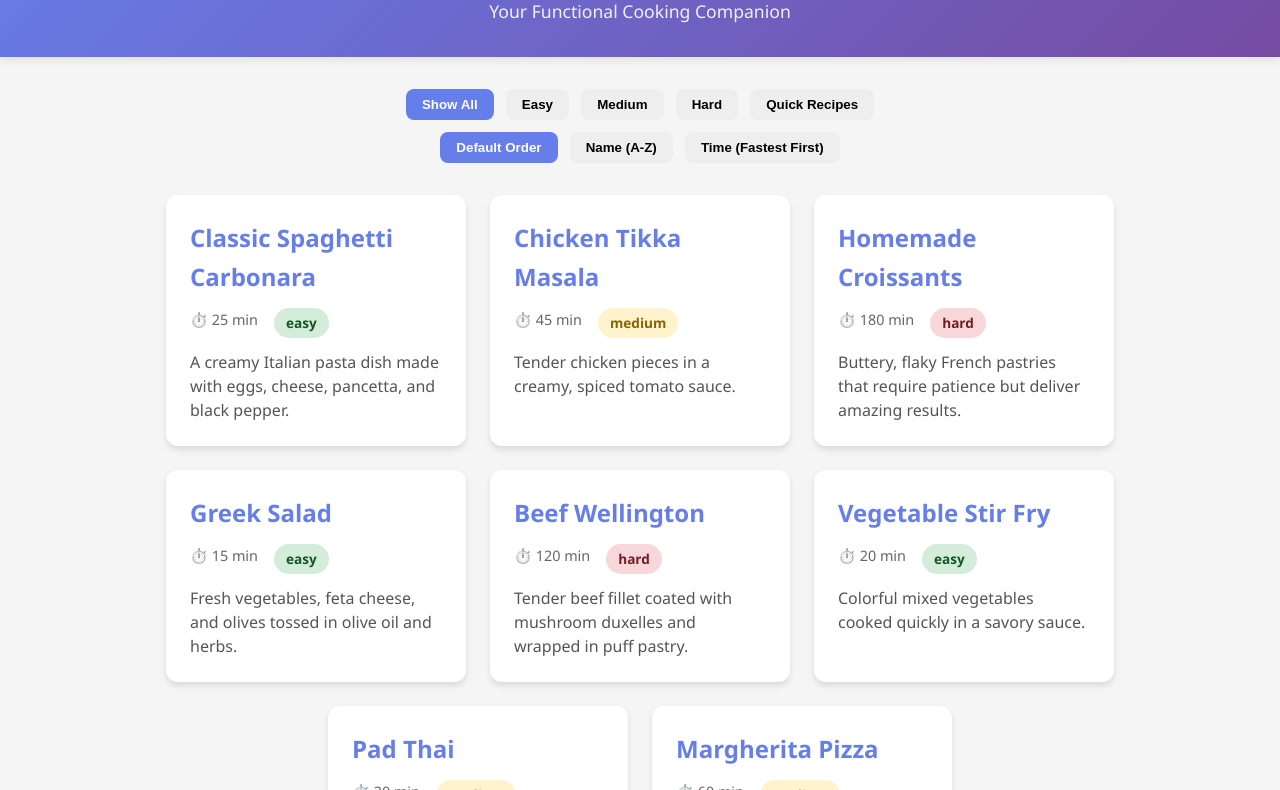
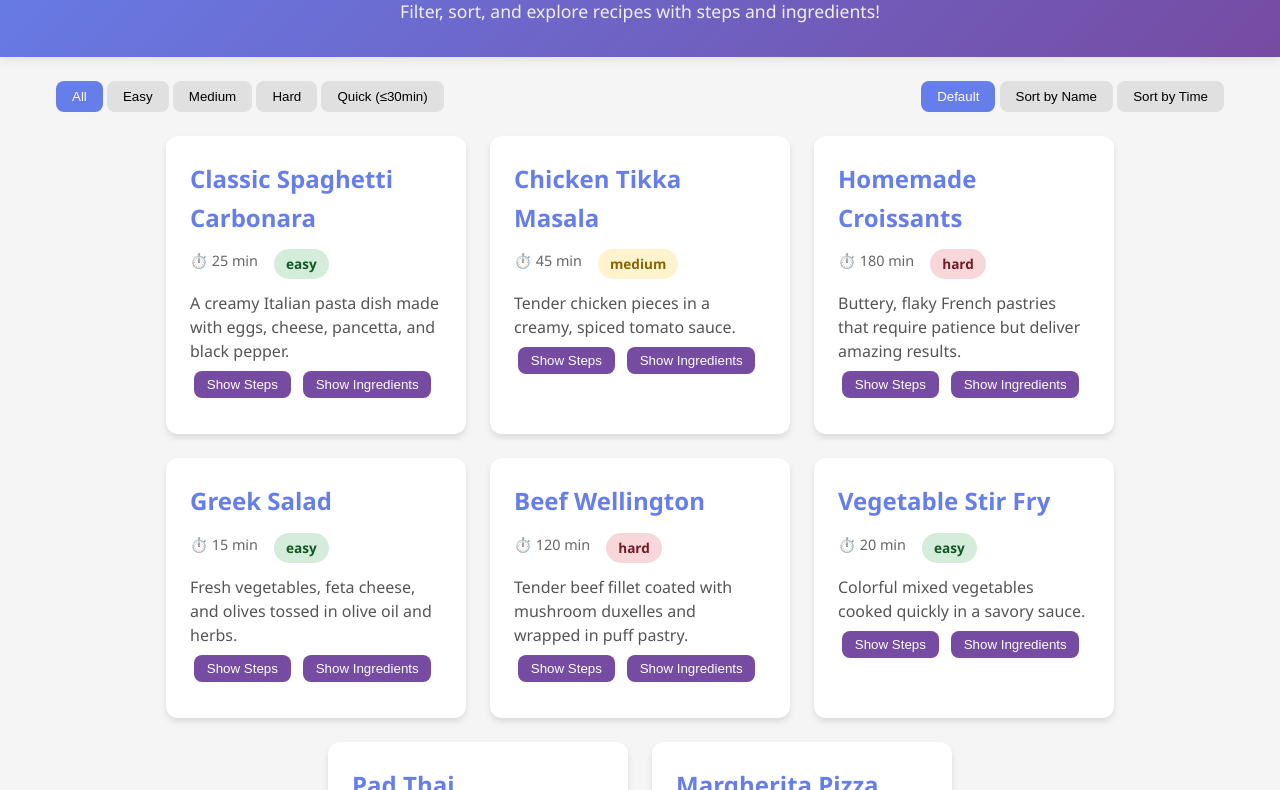
Before and after one commit to harips138-droid/recipejs-functional-cooking, a plain HTML site: page index.html in a window 1280 px wide. Shown: the part 107-897 px from the top of the page. Drawn offline with Linux system fonts and the light colour scheme.

Commit message:
Part 3: Added expandable recipe steps and ingredients with recursion and IIFE structure

```diff
--- a/app.js
+++ b/app.js
@@ -1,128 +1,107 @@
-// // ============================
-// Recipe Data - Foundation for all 4 parts
-// ============================
+const RecipeApp = (() => {
+    console.log("RecipeApp initializing...");
+
+    // ----- Recipe Data -----
     const recipes = [
         {
-        id: 1,
-        title: "Classic Spaghetti Carbonara",
-        time: 25,
-        difficulty: "easy",
+            id: 1, title: "Classic Spaghetti Carbonara", time: 25, difficulty: "easy",
             description: "A creamy Italian pasta dish made with eggs, cheese, pancetta, and black pepper.",
-        category: "pasta"
+            category: "pasta",
+            ingredients: ["Spaghetti", "Eggs", "Pancetta", "Parmesan", "Black Pepper"],
+            steps: ["Boil spaghetti","Cook pancetta","Mix eggs and cheese",{text:"Combine pasta and sauce",substeps:["Drain pasta","Mix with pancetta","Add egg-cheese mixture"]},"Serve hot"]
         },
         {
-        id: 2,
-        title: "Chicken Tikka Masala",
-        time: 45,
-        difficulty: "medium",
-        description: "Tender chicken pieces in a creamy, spiced tomato sauce.",
-        category: "curry"
+            id: 2, title: "Chicken Tikka Masala", time: 45, difficulty: "medium",
+            description: "Tender chicken pieces in a creamy, spiced tomato sauce.", category: "curry",
+            ingredients: ["Chicken", "Yogurt", "Tomatoes", "Garam Masala", "Cream"],
+            steps: ["Marinate chicken","Cook chicken",{text:"Prepare sauce",substeps:["Heat oil","Add spices","Add tomato and cream"]},"Combine chicken and sauce","Serve with rice"]
         },
         {
-        id: 3,
-        title: "Homemade Croissants",
-        time: 180,
-        difficulty: "hard",
+            id: 3, title: "Homemade Croissants", time: 180, difficulty: "hard",
             description: "Buttery, flaky French pastries that require patience but deliver amazing results.",
-        category: "baking"
+            category: "baking",
+            ingredients: ["Flour", "Butter", "Yeast", "Sugar", "Milk", "Salt"],
+            steps: ["Prepare dough","Fold butter into dough",{text:"Shape croissants",substeps:["Roll dough","Cut triangles","Roll triangles"]},"Proof croissants","Bake until golden"]
         },
         {
-        id: 4,
-        title: "Greek Salad",
-        time: 15,
-        difficulty: "easy",
+            id: 4, title: "Greek Salad", time: 15, difficulty: "easy",
             description: "Fresh vegetables, feta cheese, and olives tossed in olive oil and herbs.",
-        category: "salad"
+            category: "salad",
+            ingredients: ["Tomatoes", "Cucumber", "Onion", "Feta Cheese", "Olives", "Olive Oil"],
+            steps: ["Chop vegetables","Mix vegetables in bowl","Add feta and olives","Drizzle olive oil","Season and serve"]
         },
         {
-        id: 5,
-        title: "Beef Wellington",
-        time: 120,
-        difficulty: "hard",
+            id: 5, title: "Beef Wellington", time: 120, difficulty: "hard",
             description: "Tender beef fillet coated with mushroom duxelles and wrapped in puff pastry.",
-        category: "meat"
+            category: "meat",
+            ingredients: ["Beef fillet", "Mushrooms", "Puff pastry", "Eggs", "Mustard"],
+            steps: ["Prepare beef fillet","Cook mushroom duxelles",{text:"Wrap beef",substeps:["Coat beef with mustard","Wrap in duxelles","Wrap in puff pastry"]},"Bake until golden","Rest and serve"]
         },
         {
-        id: 6,
-        title: "Vegetable Stir Fry",
-        time: 20,
-        difficulty: "easy",
+            id: 6, title: "Vegetable Stir Fry", time: 20, difficulty: "easy",
             description: "Colorful mixed vegetables cooked quickly in a savory sauce.",
-        category: "vegetarian"
+            category: "vegetarian",
+            ingredients: ["Broccoli", "Carrots", "Bell peppers", "Soy sauce", "Garlic", "Ginger"],
+            steps: ["Chop vegetables","Heat pan with oil","Stir-fry vegetables","Add sauce","Cook until tender-crisp"]
         },
         {
-        id: 7,
-        title: "Pad Thai",
-        time: 30,
-        difficulty: "medium",
+            id: 7, title: "Pad Thai", time: 30, difficulty: "medium",
             description: "Thai stir-fried rice noodles with shrimp, peanuts, and tangy tamarind sauce.",
-        category: "noodles"
+            category: "noodles",
+            ingredients: ["Rice noodles", "Shrimp", "Eggs", "Peanuts", "Tamarind sauce", "Bean sprouts"],
+            steps: ["Soak noodles","Cook shrimp and eggs","Stir-fry noodles with sauce","Add vegetables and peanuts","Serve hot"]
         },
         {
-        id: 8,
-        title: "Margherita Pizza",
-        time: 60,
-        difficulty: "medium",
+            id: 8, title: "Margherita Pizza", time: 60, difficulty: "medium",
             description: "Classic Italian pizza with fresh mozzarella, tomatoes, and basil.",
-        category: "pizza"
+            category: "pizza",
+            ingredients: ["Pizza dough", "Tomato sauce", "Mozzarella", "Basil", "Olive oil"],
+            steps: ["Preheat oven","Prepare dough","Spread sauce and add toppings","Bake until crust is golden","Add fresh basil before serving"]
         }
     ];
 
-// ============================
-// DOM Selection
-// ============================
+    // ----- DOM Elements -----
     const recipeContainer = document.querySelector('#recipe-container');
+    const filterButtons = document.querySelectorAll('[data-filter]');
+    const sortButtons = document.querySelectorAll('[data-sort]');
 
-// ============================
-// State Management
-// ============================
+    // ----- State -----
     let currentFilter = 'all';
     let currentSort = 'none';
 
-// ============================
-// Filter Functions
-// ============================
-const filterByDifficulty = (recipes, difficulty) => {
-    if (difficulty === 'all') return recipes;
-    return recipes.filter(recipe => recipe.difficulty === difficulty);
-};
-
-const filterByTime = (recipes, maxTime) => {
-    return recipes.filter(recipe => recipe.time <= maxTime);
-};
-
+    // ----- Filtering -----
     const applyFilter = (recipes, filterType) => {
-    switch(filterType) {
-        case 'easy':
-        case 'medium':
-        case 'hard':
-            return filterByDifficulty(recipes, filterType);
-        case 'quick':
-            return filterByTime(recipes, 30);
-        default:
-            return recipes;
-    }
-};
-
-// ============================
-// Sort Functions
-// ============================
-const sortByName = (recipes) => [...recipes].sort((a, b) => a.title.localeCompare(b.title));
-const sortByTime = (recipes) => [...recipes].sort((a, b) => a.time - b.time);
-
-const applySort = (recipes, sortType) => {
-    switch(sortType) {
-        case 'name': return sortByName(recipes);
-        case 'time': return sortByTime(recipes);
+        switch(filterType){
+            case 'easy': return recipes.filter(r => r.difficulty === 'easy');
+            case 'medium': return recipes.filter(r => r.difficulty === 'medium');
+            case 'hard': return recipes.filter(r => r.difficulty === 'hard');
+            case 'quick': return recipes.filter(r => r.time <= 30);
             default: return recipes;
         }
     };
 
-// ============================
-// Render Functions
-// ============================
-const createRecipeCard = (recipe) => {
-    return `
+    // ----- Sorting -----
+    const applySort = (recipes, sortType) => {
+        switch(sortType){
+            case 'name': return [...recipes].sort((a,b)=>a.title.localeCompare(b.title));
+            case 'time': return [...recipes].sort((a,b)=>a.time-b.time);
+            default: return recipes;
+        }
+    };
+
+    // ----- Recursive Steps Rendering -----
+    const renderSteps = (steps) => {
+        let html = '<ol>';
+        steps.forEach(step => {
+            if(typeof step === 'string') html += `<li>${step}</li>`;
+            else html += `<li>${step.text}${renderSteps(step.substeps)}</li>`;
+        });
+        html += '</ol>';
+        return html;
+    };
+
+    // ----- Recipe Card -----
+    const createRecipeCard = (recipe) => `
         <div class="recipe-card" data-id="${recipe.id}">
             <h3>${recipe.title}</h3>
             <div class="recipe-meta">
@@ -130,58 +109,54 @@ const createRecipeCard = (recipe) => {
                 <span class="difficulty ${recipe.difficulty}">${recipe.difficulty}</span>
             </div>
             <p>${recipe.description}</p>
+            <button class="toggle-btn" data-toggle="steps" data-recipe-id="${recipe.id}">Show Steps</button>
+            <button class="toggle-btn" data-toggle="ingredients" data-recipe-id="${recipe.id}">Show Ingredients</button>
+            <div class="steps-container" id="steps-${recipe.id}">${renderSteps(recipe.steps)}</div>
+            <div class="ingredients-container" id="ingredients-${recipe.id}"><ul>${recipe.ingredients.map(i=>`<li>${i}</li>`).join('')}</ul></div>
         </div>
     `;
+
+    // ----- Render -----
+    const renderRecipes = (recipesToRender) => recipeContainer.innerHTML = recipesToRender.map(createRecipeCard).join('');
+
+    // ----- Update Display -----
+    const updateDisplay = () => {
+        let result = recipes;
+        result = applyFilter(result, currentFilter);
+        result = applySort(result, currentSort);
+        renderRecipes(result);
+        filterButtons.forEach(btn => btn.classList.toggle('active', btn.dataset.filter===currentFilter));
+        sortButtons.forEach(btn => btn.classList.toggle('active', btn.dataset.sort===currentSort));
     };
 
-const renderRecipes = (recipesToRender) => {
-    const allCardsHTML = recipesToRender.map(createRecipeCard).join('');
-    recipeContainer.innerHTML = allCardsHTML;
+    // ----- Toggle Steps/Ingredients -----
+    const handleToggleClick = (e) => {
+        if(!e.target.classList.contains('toggle-btn')) return;
+        const btn = e.target;
+        const recipeId = btn.dataset.recipeId;
+        const toggleType = btn.dataset.toggle;
+        const container = document.getElementById(`${toggleType}-${recipeId}`);
+        if(container){
+            container.classList.toggle('visible');
+            btn.textContent = container.classList.contains('visible') ? `Hide ${toggleType.charAt(0).toUpperCase()+toggleType.slice(1)}` : `Show ${toggleType.charAt(0).toUpperCase()+toggleType.slice(1)}`;
+        }
     };
 
-// ============================
-// Update Display (Filter + Sort)
-// ============================
-const updateDisplay = () => {
-    let recipesToDisplay = applyFilter(recipes, currentFilter);
-    recipesToDisplay = applySort(recipesToDisplay, currentSort);
-    renderRecipes(recipesToDisplay);
-    updateActiveButtons();
+    // ----- Event Listeners -----
+    const setupEventListeners = () => {
+        filterButtons.forEach(btn => btn.addEventListener('click', ()=>{currentFilter=btn.dataset.filter; updateDisplay();}));
+        sortButtons.forEach(btn => btn.addEventListener('click', ()=>{currentSort=btn.dataset.sort; updateDisplay();}));
+        recipeContainer.addEventListener('click', handleToggleClick);
     };
 
-// ============================
-// Active Button Styling
-// ============================
-const updateActiveButtons = () => {
-    document.querySelectorAll('#filters button').forEach(btn => {
-        btn.classList.toggle('active', btn.dataset.filter === currentFilter);
-    });
-    document.querySelectorAll('#sorts button').forEach(btn => {
-        btn.classList.toggle('active', btn.dataset.sort === currentSort);
-    });
+    // ----- Init -----
+    const init = () => {
+        console.log("RecipeApp ready!");
+        updateDisplay();
+        setupEventListeners();
     };
 
-// ============================
-// Event Listeners
-// ============================
-const setupEventListeners = () => {
-    document.querySelectorAll('#filters button').forEach(btn => {
-        btn.addEventListener('click', () => {
-            currentFilter = btn.dataset.filter;
-            updateDisplay();
-        });
-    });
+    return { init, updateDisplay };
+})();
 
-    document.querySelectorAll('#sorts button').forEach(btn => {
-        btn.addEventListener('click', () => {
-            currentSort = btn.dataset.sort;
-            updateDisplay();
-        });
-    });
-};
-
-// ============================
-// Initialize App
-// ============================
-updateDisplay();
-setupEventListeners();
+document.addEventListener('DOMContentLoaded', () => RecipeApp.init());
--- a/index.html
+++ b/index.html
@@ -3,34 +3,35 @@
 <head>
   <meta charset="UTF-8">
   <meta name="viewport" content="width=device-width, initial-scale=1.0">
-    <title>RecipeJS - Your Functional Cooking Companion</title>
+  <title>RecipeJS - Functional Cooking Companion</title>
   <link rel="stylesheet" href="style.css">
 </head>
 <body>
+
 <header>
-        <h1>🍳 RecipeJS</h1>
-        <p>Your Functional Cooking Companion</p>
+  <h1>RecipeJS - Functional Cooking Companion</h1>
+  <p>Filter, sort, and explore recipes with steps and ingredients!</p>
 </header>
 
 <main>
-        <div id="controls">
-  <div id="filters">
-    <button data-filter="all" class="active">Show All</button>
+  <!-- Filters and Sorts -->
+  <div class="controls">
+    <div class="filters">
+      <button data-filter="all" class="active">All</button>
       <button data-filter="easy">Easy</button>
       <button data-filter="medium">Medium</button>
       <button data-filter="hard">Hard</button>
-    <button data-filter="quick">Quick Recipes</button>
+      <button data-filter="quick">Quick (≤30min)</button>
     </div>
-
-  <div id="sorts">
-    <button data-sort="none" class="active">Default Order</button>
-    <button data-sort="name">Name (A-Z)</button>
-    <button data-sort="time">Time (Fastest First)</button>
+    <div class="sorts">
+      <button data-sort="none" class="active">Default</button>
+      <button data-sort="name">Sort by Name</button>
+      <button data-sort="time">Sort by Time</button>
     </div>
   </div>
 
-        <div id="recipe-container">
-        </div>
+  <!-- Recipe Cards Container -->
+  <div id="recipe-container"></div>
 </main>
 
 <script src="app.js"></script>
--- a/style.css
+++ b/style.css
@@ -1,9 +1,5 @@
 /* Reset and Base Styles */
-* {
-    margin: 0;
-    padding: 0;
-    box-sizing: border-box;
-}
+* { margin: 0; padding: 0; box-sizing: border-box; }
 
 body {
   font-family: 'Segoe UI', Tahoma, Geneva, Verdana, sans-serif;
@@ -20,61 +16,33 @@ header {
   padding: 2rem 1rem;
   box-shadow: 0 2px 10px rgba(0,0,0,0.1);
 }
+header h1 { font-size: 2.5rem; margin-bottom: 0.5rem; }
+header p { font-size: 1.1rem; opacity: 0.9; }
 
-header h1 {
-    font-size: 2.5rem;
-    margin-bottom: 0.5rem;
+/* Controls */
+.controls {
+  display: flex;
+  justify-content: space-between;
+  flex-wrap: wrap;
+  margin: 1.5rem 0;
+  gap: 1rem;
 }
-
-header p {
-    font-size: 1.1rem;
-    opacity: 0.9;
+.controls button {
+  padding: 0.5rem 1rem;
+  border: none;
+  border-radius: 8px;
+  cursor: pointer;
+  background-color: #e0e0e0;
+  transition: background 0.3s;
 }
+.controls button.active,
+.controls button:hover { background-color: #667eea; color: white; }
 
 /* Main Container */
-main {
-    max-width: 1200px;
-    margin: 2rem auto;
-    padding: 0 1rem;
-}
+main { max-width: 1200px; margin: 0 auto 2rem; padding: 0 1rem; }
 
-/* Controls */
-#controls {
-    display: flex;
-    flex-direction: column;
-    align-items: center;
-    margin-bottom: 2rem;
-    gap: 0.75rem;
-}
-
-#controls button {
-    padding: 0.5rem 1rem;
-    margin: 0 0.25rem;
-    border: none;
-    border-radius: 8px;
-    background-color: #eee;
-    cursor: pointer;
-    font-weight: bold;
-    transition: background-color 0.3s;
-}
-
-#controls button.active {
-    background-color: #667eea;
-    color: white;
-}
-
-#controls button:hover {
-    background-color: #764ba2;
-    color: white;
-}
-
-/* Recipe Container - Flexbox Grid */
-#recipe-container {
-    display: flex;
-    flex-wrap: wrap;
-    gap: 1.5rem;
-    justify-content: center;
-}
+/* Recipe Container */
+#recipe-container { display: flex; flex-wrap: wrap; gap: 1.5rem; justify-content: center; }
 
 /* Recipe Card */
 .recipe-card {
@@ -85,50 +53,35 @@ main {
   width: 300px;
   transition: transform 0.3s ease, box-shadow 0.3s ease;
 }
+.recipe-card:hover { transform: translateY(-5px); box-shadow: 0 8px 15px rgba(0,0,0,0.2); }
 
-.recipe-card:hover {
-    transform: translateY(-5px);
-    box-shadow: 0 8px 15px rgba(0,0,0,0.2);
-}
-
-.recipe-card h3 {
-    color: #667eea;
-    font-size: 1.5rem;
-    margin-bottom: 0.5rem;
-}
-
-.recipe-meta {
-    display: flex;
-    gap: 1rem;
-    margin: 0.75rem 0;
-    font-size: 0.9rem;
-    color: #666;
-}
-
-.recipe-card p {
-    color: #555;
-    line-height: 1.5;
-}
+.recipe-card h3 { color: #667eea; font-size: 1.5rem; margin-bottom: 0.5rem; }
+.recipe-meta { display: flex; gap: 1rem; margin: 0.75rem 0; font-size: 0.9rem; color: #666; }
+.recipe-card p { color: #555; line-height: 1.5; }
 
 /* Difficulty Badges */
-.difficulty {
-    padding: 0.25rem 0.75rem;
-    border-radius: 20px;
-    font-size: 0.85rem;
-    font-weight: bold;
+.difficulty { padding: 0.25rem 0.75rem; border-radius: 20px; font-size: 0.85rem; font-weight: bold; }
+.difficulty.easy { background-color: #d4edda; color: #155724; }
+.difficulty.medium { background-color: #fff3cd; color: #856404; }
+.difficulty.hard { background-color: #f8d7da; color: #721c24; }
+
+/* Toggle Buttons */
+.toggle-btn {
+  margin: 0.5rem 0.25rem 0.75rem;
+  padding: 0.4rem 0.8rem;
+  border: none;
+  border-radius: 8px;
+  background-color: #764ba2;
+  color: white;
+  cursor: pointer;
+  transition: background 0.3s;
 }
+.toggle-btn:hover { background-color: #667eea; }
 
-.difficulty.easy {
-    background-color: #d4edda;
-    color: #155724;
-}
-
-.difficulty.medium {
-    background-color: #fff3cd;
-    color: #856404;
-}
-
-.difficulty.hard {
-    background-color: #f8d7da;
-    color: #721c24;
-}
+/* Steps & Ingredients Containers */
+.steps-container,
+.ingredients-container { display: none; margin-top: 0.75rem; }
+.steps-container.visible,
+.ingredients-container.visible { display: block; }
+.steps-container ol { padding-left: 1.25rem; margin-bottom: 0.5rem; }
+.ingredients-container ul { padding-left: 1.25rem; margin-bottom: 0.5rem; }
```
Lines whose indentation alone changed are shown as unchanged.
